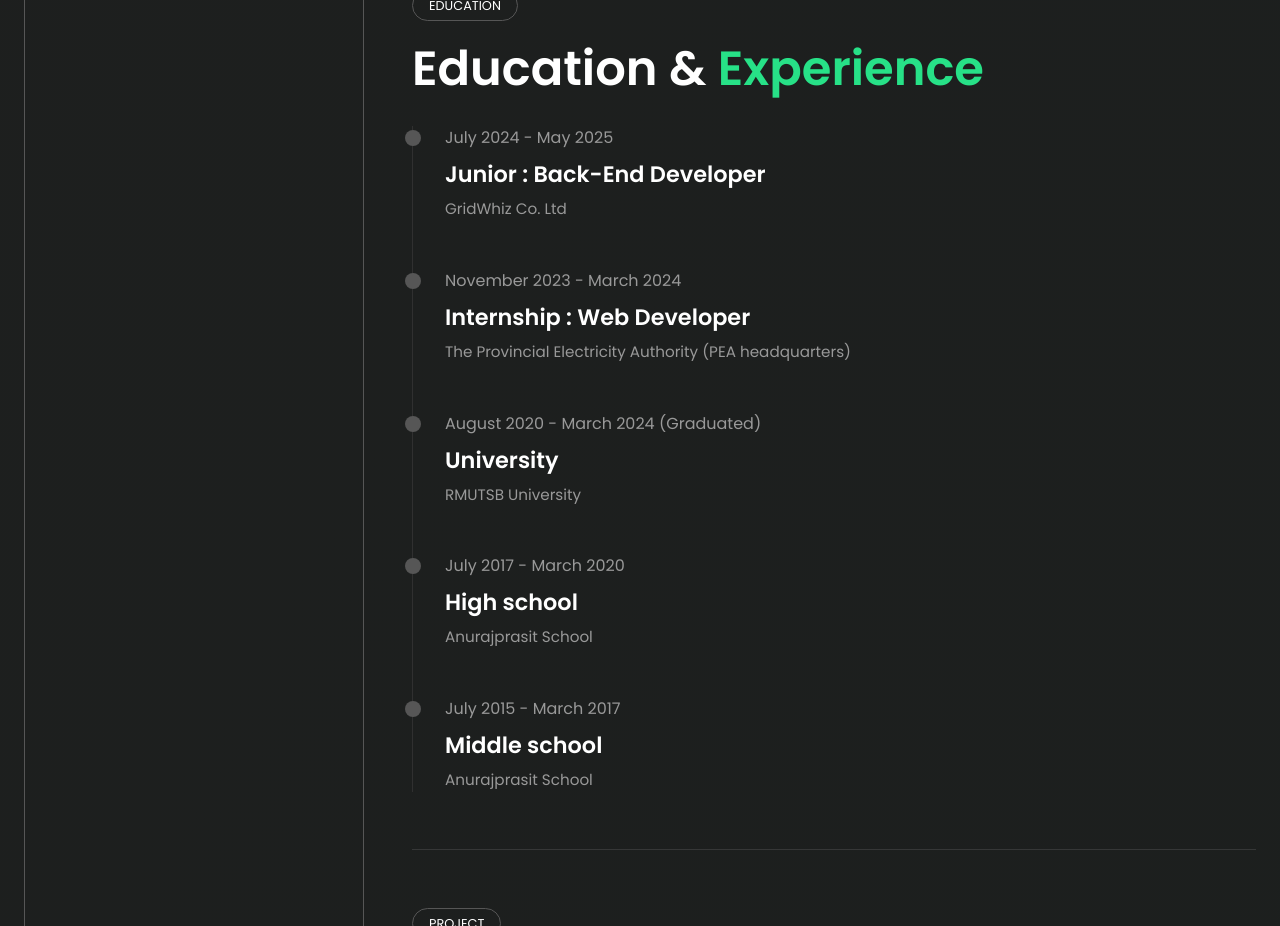
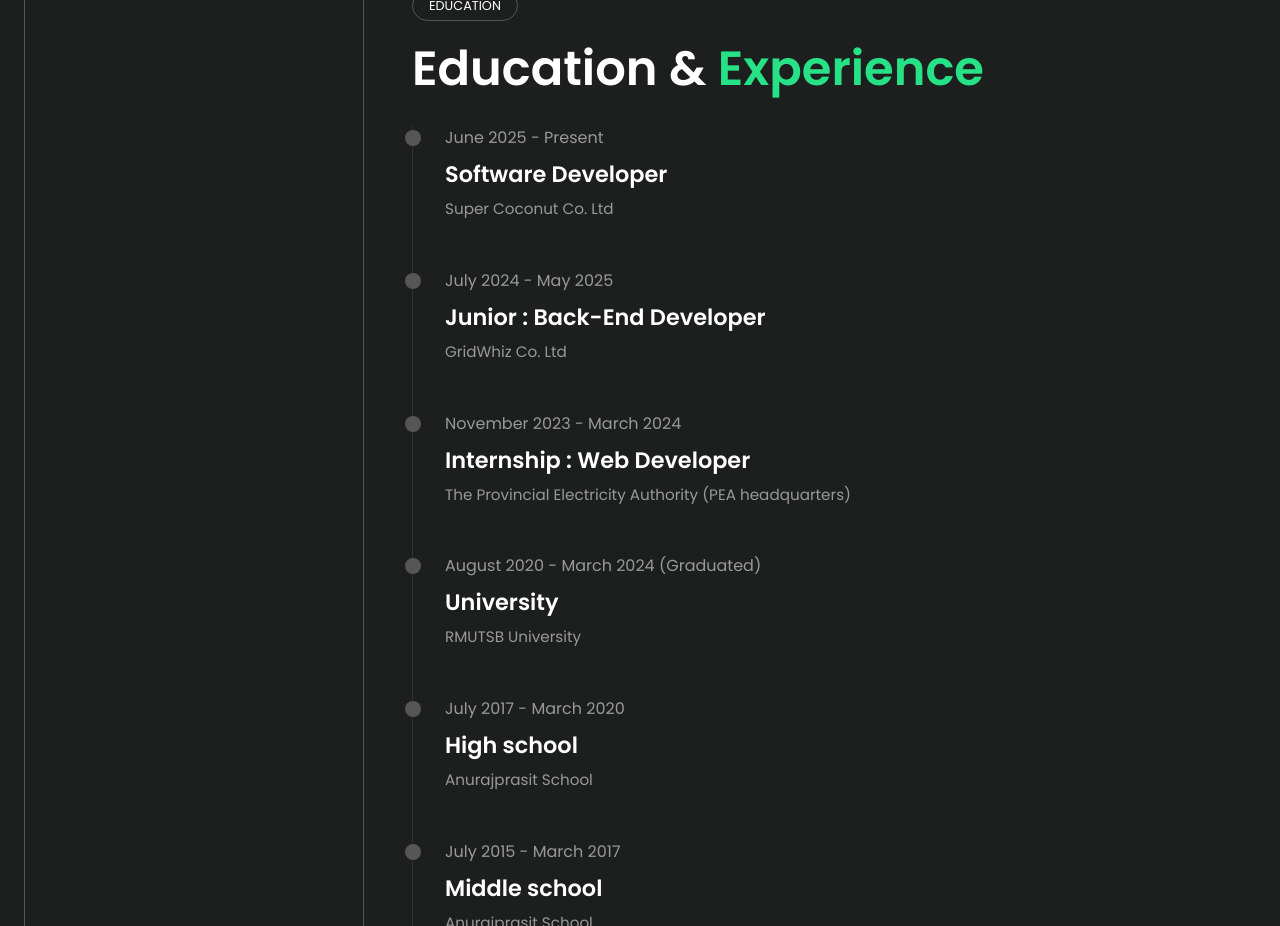
Before and after one commit to nanthachaics07/cs07-portfilio, a React (Vite) app: page / in a window 1280 px wide. Shown: the part 1980-2906 px from the top of the page. Built offline with nearby package versions, Linux system fonts and the light colour scheme.

Commit message:
fix: add Super Coconut software developer role
List current employment at Super Coconut Co. Ltd on the education and experience timeline.

```diff
--- a/src/components/sections/EducationSection.tsx
+++ b/src/components/sections/EducationSection.tsx
@@ -11,6 +11,12 @@ export default function EducationSection() {
               <div className="top--title">education</div>
               <h2 className="title">Education &amp; <span>Experience</span></h2>
               <div>
+                <div className="experience">
+                  <p className="date">June 2025 - Present</p>
+                  <h3>Software Developer</h3>
+                  <p className="school">Super Coconut Co. Ltd</p>
+                  <div className="circle" />
+                </div>
                 <div className="experience">
                   <p className="date">July 2024 - May 2025</p>
                   <h3>Junior : Back-End Developer</h3>
```
